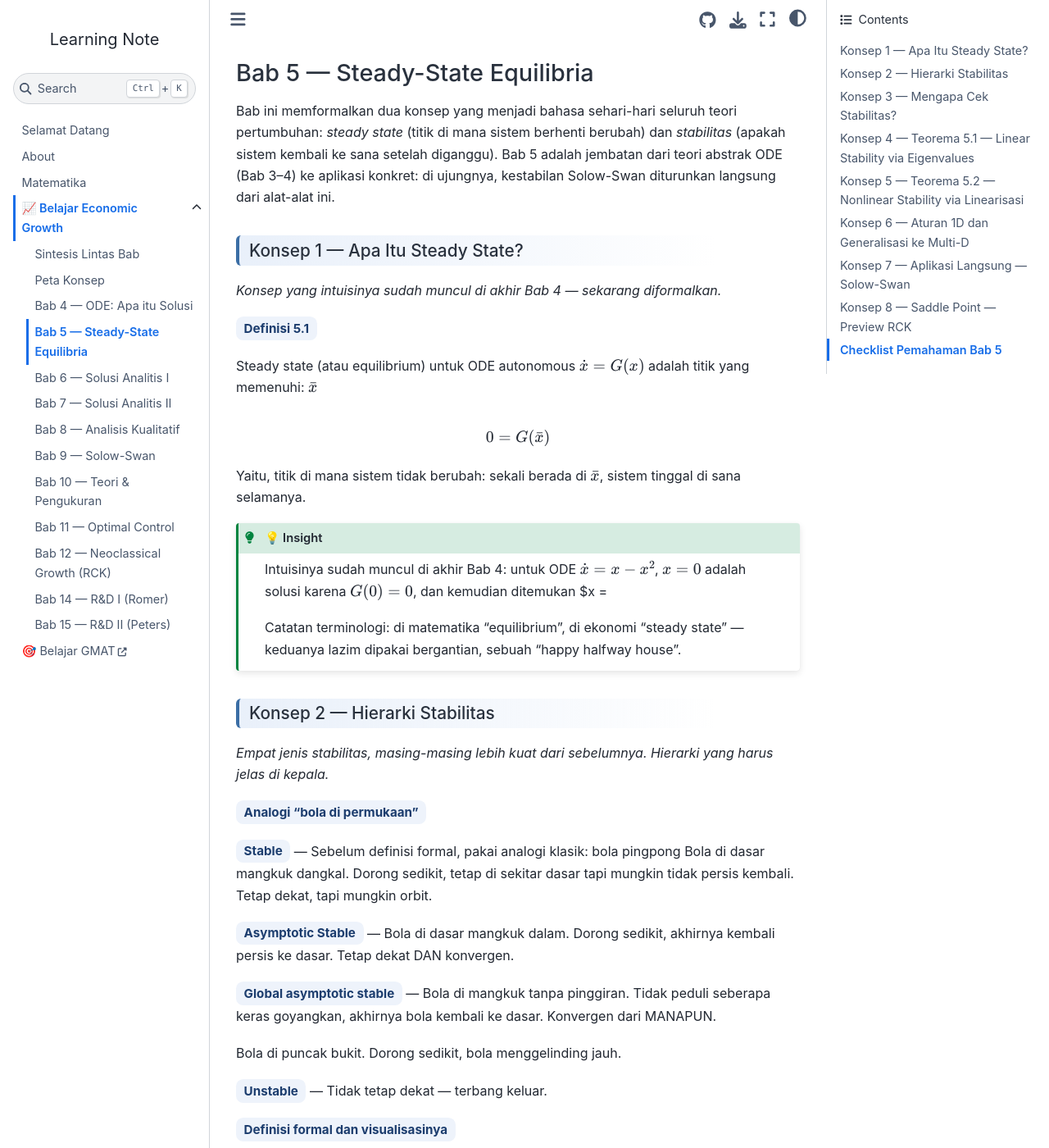
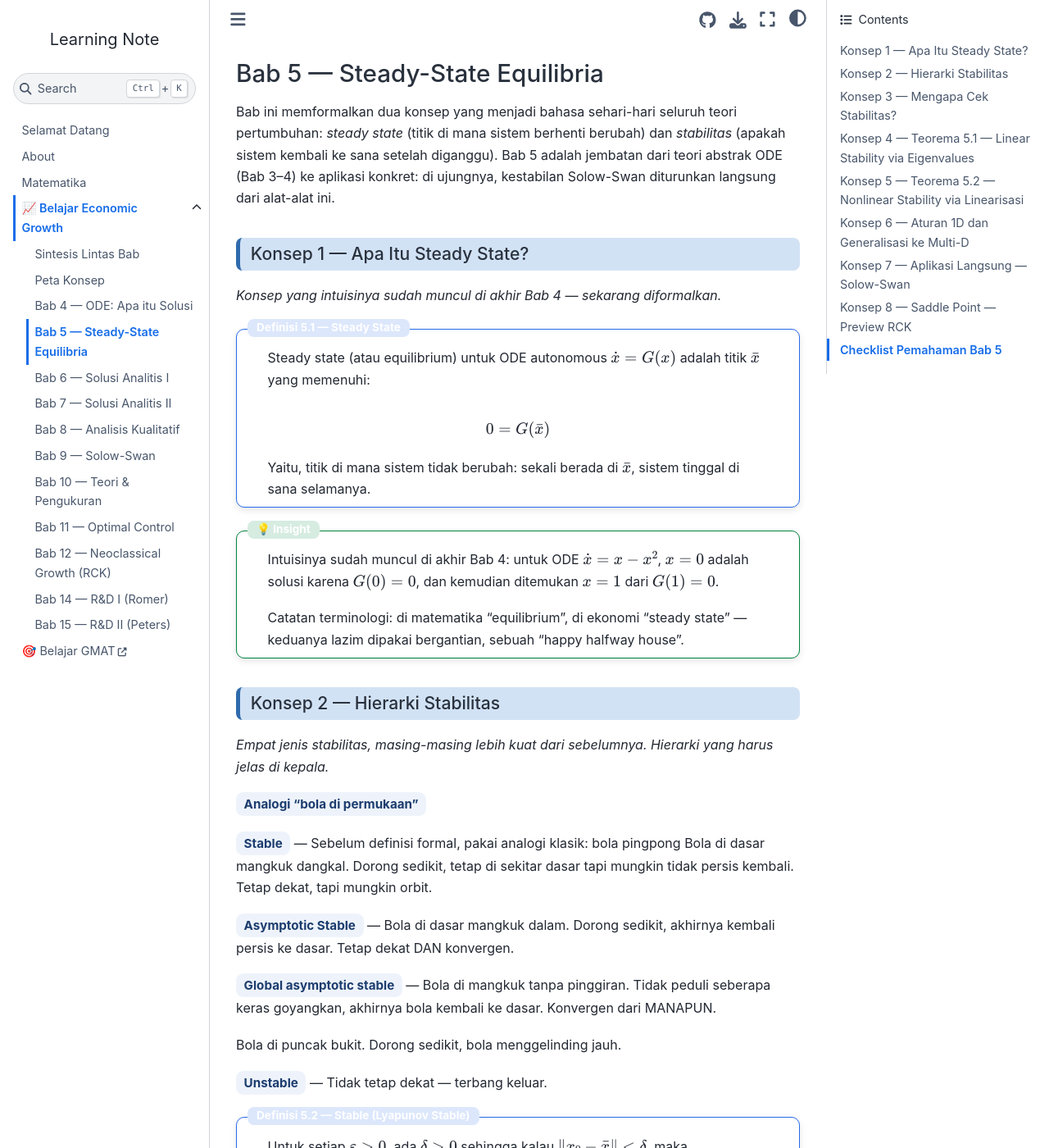
Before and after one commit to logmach/my-website, a Jupyter Book: the page built from econ-growth/bab05-steady-state.md, in a window 1280 px wide and 1400 px high. Shown: the whole window at 82% size. Built offline with Jupyter Book 1.0.4 settings and Sphinx 7.4.7 and the Sphinx Book theme 1.1.4, drawn with Linux system fonts in a browser that asks for light colours; some of the changed text lies outside the part shown.

Commit message:
Ronde 10: hierarki tipografi (H1>H2 berlatar biru>H3=body), kotak Definisi/Teorema berlabel chip kiri-atas, 10 kotak formal baru + angkat Definisi 5.4/5.5 dari kubur

````diff
--- a/_static/custom.css
+++ b/_static/custom.css
@@ -1,19 +1,45 @@
-/* ── Tipografi buku ── */
-article h1 { font-size: 1.8rem; }
-article h2 { font-size: 1.3rem; margin-top: 2.1rem; padding: .4rem .75rem;
-  background: linear-gradient(90deg, #e9f0fa 0%, rgba(233,240,250,0) 85%);
-  border-left: 4px solid #3b6ea5; border-radius: 6px; border-bottom: none; }
-article h3 { font-size: 1.1rem; margin-top: 1.5rem; padding: .2rem .6rem;
-  background: linear-gradient(90deg, #f3f6fb 0%, rgba(243,246,251,0) 80%);
-  border-left: 3px solid #9db8d9; border-radius: 5px; }
-/* ── Label mini (bold berdiri sendiri / run-in) jadi pil lembut ── */
+/* ══ Tipografi buku: hierarki menurun ══ */
+/* Bab (H1) paling besar */
+article h1 { font-size: 1.85rem; }
+/* Subbab (H2) lebih kecil dari bab + blok biru ringan agak gelap */
+article h2 { font-size: 1.32rem; margin-top: 2.2rem; padding: .5rem .8rem;
+  background: #d2e2f5; color: #143a63;
+  border-left: 5px solid #2f6bad; border-radius: 8px; border-bottom: none; }
+html[data-theme="dark"] article h2 { background: #1e3a5c; color: #dbe9fa; border-left-color: #6ba3e0; }
+/* Judul sub-subbab (H3/H4) = sebesar teks biasa, cukup dibedakan lewat tebal */
+article h3, article h4 { font-size: 1rem; font-weight: 700; margin-top: 1.5rem;
+  background: none; border: none; padding: 0; }
+
+/* ── Label mini (bold berdiri sendiri) jadi pil lembut ── */
 article p > strong:only-child { display: inline-block; background: #eef3fb; color: #1c3d6e;
   padding: .12rem .6rem; border-radius: .55rem; font-size: .95rem; }
+html[data-theme="dark"] article p > strong:only-child { background: #24344d; color: #cfe0f5; }
 article table strong, article .admonition-title strong { all: unset; font-weight: 700; }
-/* ── Kotak & tabel ── */
-article .admonition { margin: 1rem 0; }
-article .admonition > .admonition-title { font-size: .92rem; }
+
+/* ══ Kotak Definisi / Konsep / Teorema: label chip kiri-atas, isi polos ══ */
+article .admonition { position: relative; overflow: visible;
+  background: var(--pst-color-background, #fff) !important;
+  border: 1.6px solid var(--adm-c, #3b6ea5); border-radius: 10px;
+  box-shadow: none; margin: 1.7rem 0 1.2rem; padding: 1.1rem .95rem .55rem; }
+article .admonition > .admonition-title { position: absolute; top: -.8rem; left: .8rem;
+  display: inline-block; width: auto; margin: 0; line-height: 1.4;
+  background: var(--adm-c, #3b6ea5); color: #fff;
+  padding: .08rem .7rem .12rem; border-radius: .5rem;
+  font-size: .85rem; font-weight: 700; }
+article .admonition > .admonition-title::before,
+article .admonition > .admonition-title::after { display: none !important; content: none !important; }
+article .admonition > *:nth-child(2) { margin-top: .25rem; }
+/* Warna chip & bingkai per jenis */
+article .admonition.note      { --adm-c: #2f6bad; }
+article .admonition.tip, article .admonition.hint       { --adm-c: #2e7d32; }
+article .admonition.important { --adm-c: #c05f21; }
+article .admonition.warning, article .admonition.attention { --adm-c: #a8770a; }
+article .admonition.seealso   { --adm-c: #6a4fa3; }
+article .admonition.caution, article .admonition.danger, article .admonition.error { --adm-c: #b3423a; }
+
+/* ── Tabel ── */
 article table { font-size: .93rem; }
+
 /* ── Checklist interaktif ── */
 article li.cek { list-style: none; cursor: pointer; position: relative; padding-left: 1.5em; margin-left: -1.2em; }
 article li.cek::before { content: "☐"; position: absolute; left: 0; color: #93a1b5; font-weight: 700; }
--- a/econ-growth/bab05-steady-state.md
+++ b/econ-growth/bab05-steady-state.md
@@ -6,18 +6,20 @@ Bab ini memformalkan dua konsep yang menjadi bahasa sehari-hari seluruh teori pe
 
 *Konsep yang intuisinya sudah muncul di akhir Bab 4 — sekarang diformalkan.*
 
-**Definisi 5.1**
+```{admonition} Definisi 5.1 — Steady State
+:class: note
 
-Steady state (atau equilibrium) untuk ODE autonomous $\dot{x}=G(x)$ adalah titik yang memenuhi: $\bar{x}$
+Steady state (atau equilibrium) untuk ODE autonomous $\dot{x}=G(x)$ adalah titik $\bar{x}$ yang memenuhi:
 
 $$ 0 = G(\bar{x}) $$
 
 Yaitu, titik di mana sistem tidak berubah: sekali berada di $\bar{x}$, sistem tinggal di sana selamanya.
+```
 
 ```{admonition} 💡 Insight
 :class: tip
 
-Intuisinya sudah muncul di akhir Bab 4: untuk ODE $\dot{x}=x-x^{2}$, $x = 0$ adalah solusi karena $G(0) = 0$, dan kemudian ditemukan $x =
+Intuisinya sudah muncul di akhir Bab 4: untuk ODE $\dot{x}=x-x^{2}$, $x = 0$ adalah solusi karena $G(0) = 0$, dan kemudian ditemukan $x = 1$ dari $G(1) = 0$.
 
 Catatan terminologi: di matematika "equilibrium", di ekonomi "steady state" — keduanya lazim dipakai bergantian, sebuah "happy halfway house".
 ```
@@ -37,21 +39,21 @@ Bola di puncak bukit. Dorong sedikit, bola menggelinding jauh.
 
 **Unstable** — Tidak tetap dekat — terbang keluar.
 
-**Definisi formal dan visualisasinya**
+```{admonition} Definisi 5.2 — Stable (Lyapunov Stable)
+:class: note
 
-Definisi 5.2 (Stable / Lyapunov Stable):
+Untuk setiap $\varepsilon > 0$, ada $\delta > 0$ sehingga kalau $\lVert x_{0} -\bar{x}\rVert<\delta$, maka $\lVert\varphi (t) -\bar{x}\rVert<\varepsilon$ untuk semua $t\ge t_{0}$.
 
-Untuk setiap $\varepsilon > 0$, ada $\delta > 0$ sehingga kalau $∥x_{0} -\bar{x}∥<\delta$, maka $∥\varphi (t) -\bar{x}∥<\varepsilon$ untuk semua $t\ge t_{0}$.
+Visualisasi: dua lingkaran konsentrik di sekitar $\bar{x}$ — lingkaran $\delta$ (kecil, starting points) di dalam lingkaran $\varepsilon$ (besar, batas yang tidak boleh dilewati). Lintasan boleh orbit, tapi harus tetap di dalam.
+```
 
-Visualisasi: dua lingkaran konsentrik di sekitar — lingkaran (kecil, starting points) di dalam lingkaran (besar, $\bar{x}\delta \varepsilon$ batas yang tidak boleh dilewati). Lintasan boleh orbit, tapi harus tetap di dalam. $\varepsilon$
+```{admonition} Definisi 5.3 — Asymptotic Stable
+:class: note
 
-Definisi 5.3 (Asymptotic Stable):
+Stable DAN $\lim_{t\to \infty}\varphi (t) =\bar{x}$.
 
-Stable DAN $lim\varphi (t) =\bar{x}$.
-
-$$ t\to \infty $$
-
-Visualisasi: lintasan spiral inward menuju — radius putaran mengecil seiring waktu. $\bar{x}$
+Visualisasi: lintasan spiral inward menuju $\bar{x}$ — radius putaran mengecil seiring waktu.
+```
 
 ```{admonition} ⚠️ Jebakan umum
 :class: warning
@@ -59,21 +61,26 @@ Visualisasi: lintasan spiral inward menuju — radius putaran mengecil seiring w
 Awas notasi pada Definisi 5.3: yang benar adalah limit menuju $\bar{x}$ (dengan bar), bukan $x$ polos. Konteks ekonomi dan konsistensi dengan definisi lain menegaskannya.
 
 Kebiasaan yang baik: baca persis apa yang tertulis, lalu cek konsistensi dengan definisi lain. Kalau ada inkonsistensi, kemungkinan typo.
+```
 
-Definisi 5.4 (Global Asymptotic Stable):
+```{admonition} Definisi 5.4 — Global Asymptotic Stable
+:class: note
 
 Asymptotic stable DAN konvergensi dari manapun di $R^{k}$.
 ```
+
 ```{admonition} 💡 Insight
 :class: tip
 
 Rumusan yang tepat: yang membedakan 5.4 dari 5.3 adalah titik awalnya — 5.3 mengharuskan mulai dari neighborhood, sedangkan 5.4 boleh mulai dari mana saja.
 
 Tepat. Bedanya hanya pada scope starting points — neighborhood kecil $N$ (5.3) vs seluruh $R^{k}$ (5.4).
+```
 
-Definisi 5.5 (Unstable):
+```{admonition} Definisi 5.5 — Unstable
+:class: note
 
-Bukan stable. Yaitu: untuk kecil apapun, ada $\delta x_{0}$ di dalam lingkaran yang lintasannya keluar dari lingkaran $\delta \varepsilon$ apapun.
+Bukan stable. Yaitu: ada $\varepsilon$ sehingga untuk $\delta$ kecil apapun, selalu ada $x_{0}$ di dalam lingkaran $\delta$ yang lintasannya keluar dari lingkaran $\varepsilon$.
 
 Visualisasi: lintasan spiral outward, atau garis lurus menjauh dari $\bar{x}$.
 ```
@@ -118,12 +125,10 @@ Kedua-duanya adalah steady state — tapi perilakunya sangat berbeda saat ada ga
 
 *Alat utama untuk mengecek stabilitas sistem linear. Mengubah pertanyaan dinamika menjadi pertanyaan aljabar.*
 
-**Statement** — Untuk sistem linear $\dot{x}=Ax + b$ dengan steady state $\bar{x}=-A^{-1}b$:
-
-```{admonition} Hasil kunci
+```{admonition} Teorema 5.1
 :class: important
 
-*Jika semua eigenvalue $A$ memiliki real part negatif, maka adalah globally $\bar{x}$ asymptotically stable.*
+Untuk sistem linear $\dot{x}=Ax + b$ dengan steady state $\bar{x}=-A^{-1}b$: jika semua eigenvalue $A$ memiliki real part negatif, maka $\bar{x}$ globally asymptotically stable.
 ```
 **Mengapa eigenvalues?** Solusi sistem linear bisa ditulis sebagai kombinasi "mode":
 
@@ -171,16 +176,16 @@ Pangkat ≠ 1: $x^{2}$, $x^{\alpha}$. Fungsi transendental: $e^{x}$, $\ln x$, $\
 ```
 *Itulah mengapa Teorema 5.2 yang paling sering dipakai.*
 
-**Statement** — Untuk sistem $\dot{x}=G(x)$ dengan steady state, definisikan Jacobian di: $\bar{x}\bar{x}$
+Untuk sistem $\dot{x}=G(x)$ dengan steady state $\bar{x}$, definisikan Jacobian di $\bar{x}$:
 
 $$
 J(\bar{x}) = \begin{pmatrix} \dfrac{\partial G_{1}(\bar{x})}{\partial x_{1}} & \cdots & \dfrac{\partial G_{1}(\bar{x})}{\partial x_{k}} \\ \vdots & \ddots & \vdots \\ \dfrac{\partial G_{k}(\bar{x})}{\partial x_{1}} & \cdots & \dfrac{\partial G_{k}(\bar{x})}{\partial x_{k}} \end{pmatrix}
 $$
 
-```{admonition} Hasil kunci
+```{admonition} Teorema 5.2
 :class: important
 
-*Jika semua eigenvalue $J(\bar{x})$ memiliki real part negatif, maka $\bar{x}$ locally asymptotically stable.*
+Jika semua eigenvalue $J(\bar{x})$ memiliki real part negatif, maka $\bar{x}$ locally asymptotically stable.
 ```
 **Idenya: linearisasi** — Dekat $\bar{x}$, sistem nonlinear berperilaku kira-kira seperti sistem linear dengan matriks $J(\bar{x})$.
 
````
Also changed, not shown: econ-growth/bab04-ode.md (+8 -7 lines), econ-growth/bab07-solusi-analitis-2.md (+6 -5 lines), econ-growth/bab08-analisis-kualitatif.md (+8 -7 lines), econ-growth/bab10-teori-pengukuran.md (+6 -6 lines).
